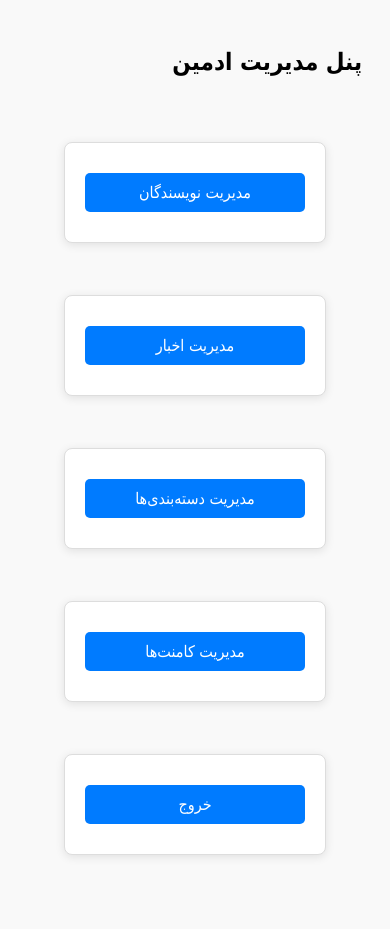
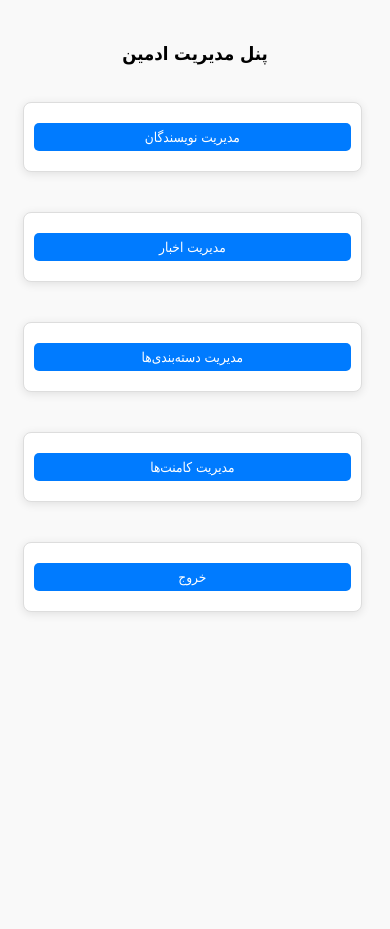
Before and after one commit to GhanbariSdGh/News-Site, a PHP site: page /admin/index.php in a window 390 px wide. After the commit the page ends 614 px from the top, so only its background shows below. Run offline with PHP 8.4, Linux system fonts and the light colour scheme; the visitor is signed in with stand-in values (Sample User, id 1).

Commit message:
admin index page updated
responsive for mobile

```diff
--- a/admin/index.php
+++ b/admin/index.php
@@ -10,6 +10,7 @@ if (!isset($_SESSION['user_id']) || $_SESSION['role'] !== 'admin') {
 <html lang="fa">
 <head>
     <meta charset="UTF-8">
+    <meta name="viewport" content="width=device-width, initial-scale=1.0">
     <title>داشبورد ادمین</title>
     <style>
     body {
@@ -70,6 +71,53 @@ if (!isset($_SESSION['user_id']) || $_SESSION['role'] !== 'admin') {
 	  border-radius: 4px;
 	  text-decoration: none;
 	}
+    @media (max-width: 768px) {
+    .card-list {
+        flex-direction: column;
+        align-items: center;
+        gap: 8px;
+        padding: 6px 0;
+    }
+
+    .card-list ul {
+        width: 85%;
+        padding: 12px;
+    }
+
+    .card-list a {
+        font-size: 0.9em;
+        padding: 7px;
+    }
+
+    h2 {
+        font-size: 1.4em;
+        text-align: center;
+    }
+
+    a.back {
+        font-size: 0.85em;
+        padding: 5px 10px;
+        display: block;
+        width: fit-content;
+        margin: 16px auto 0;
+    }
+    }
+
+    @media (max-width: 480px) {
+    .card-list ul {
+        width: 95%;
+        padding: 10px;
+    }
+
+    .card-list a {
+        font-size: 0.85em;
+        padding: 6px;
+    }
+
+    h2 {
+        font-size: 1.15em;
+    }
+    }
     </style>
 </head>
 <body>
```
